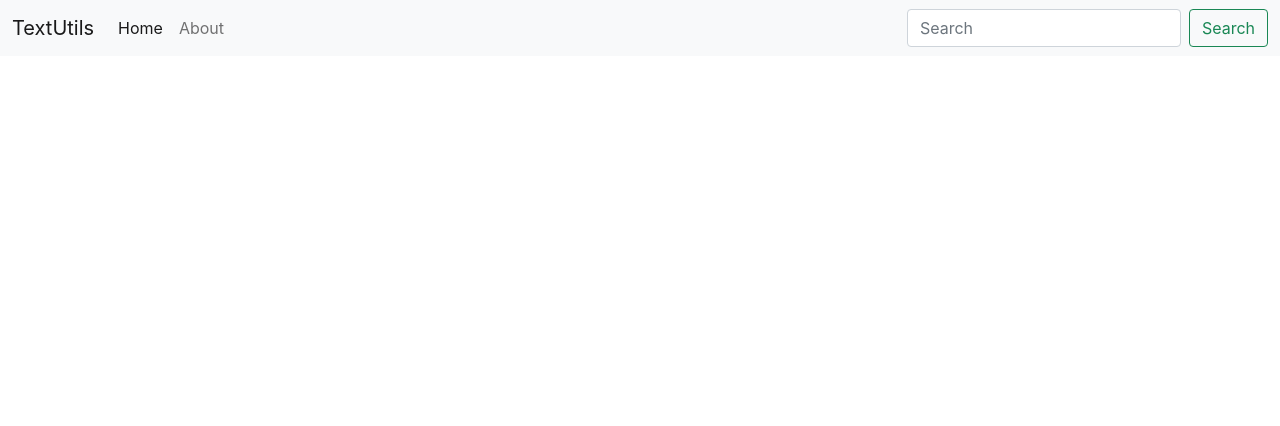
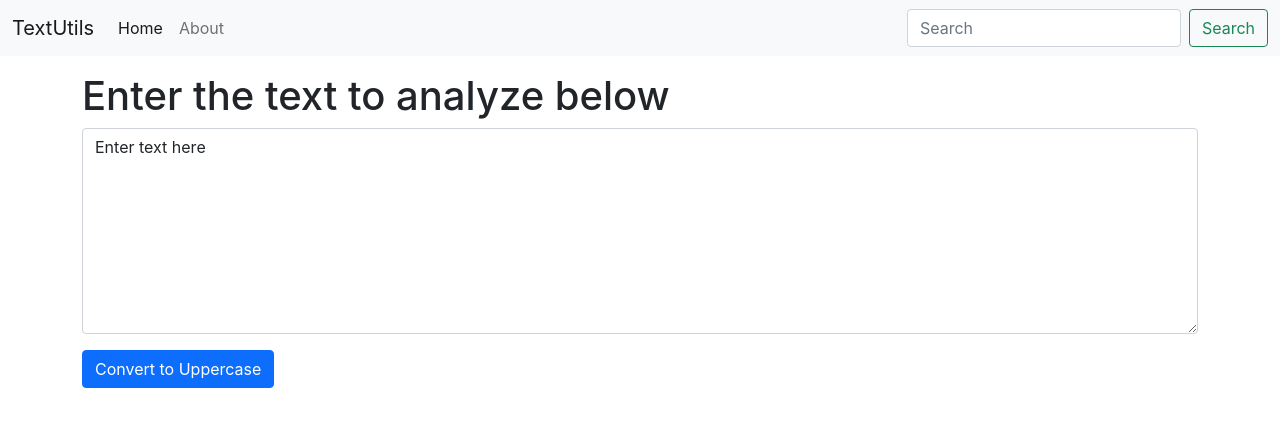
Before and after one commit to Github6432/textutils, a React (Create React App) app: page / in a window 1280 px wide. Shown: the top 426 px of the page. Built offline with nearby package versions, Linux system fonts and the light colour scheme.

Commit message:
vn7 learn state and handling event in React

```diff
--- a/src/App.js
+++ b/src/App.js
@@ -1,5 +1,6 @@
 import './App.css';
 import Navbar from './components/Navbar';
+import TextForm from './components/TextForm';
 
 function App() {
   return (
@@ -7,6 +8,9 @@
     {/* <Navbar title="TextUtils" aboutText="About TextUtils" /> */}
     {/* <Navbar/> */}
     <Navbar title="TextUtils" />
+    <div className="container my-3">
+    <TextForm heading="Enter the text to analyze below"/>
+    </div>
     </>
   );
 }
--- /dev/null
+++ b/src/components/TextForm.js
@@ -0,0 +1,28 @@
+import React, {useState} from 'react'
+
+
+export default function TextForm(props) {
+    const handleUpClick = ()=>{
+        // console.log("Uppercase was clicked: " +  text);
+        let newText = text.toUpperCase();
+        setText(newText)
+    }
+
+    const handleOnChange = (event)=>{
+        // console.log("On change");
+        setText(event.target.value)
+    }
+
+    const [text, setText] = useState('Enter text here');
+    // text = "new text"; // Wrong way to change the state
+    // setText("new text"); // Correct way to change the state
+    return (
+        <div>
+            <h1>{props.heading}</h1>
+            <div className="mb-3">
+            <textarea className="form-control" value={text} onChange={handleOnChange} id="myBox" rows="8"></textarea>
+            </div>
+            <button className="btn btn-primary" onClick={handleUpClick}>Convert to Uppercase</button>
+        </div>
+    )
+}
```
